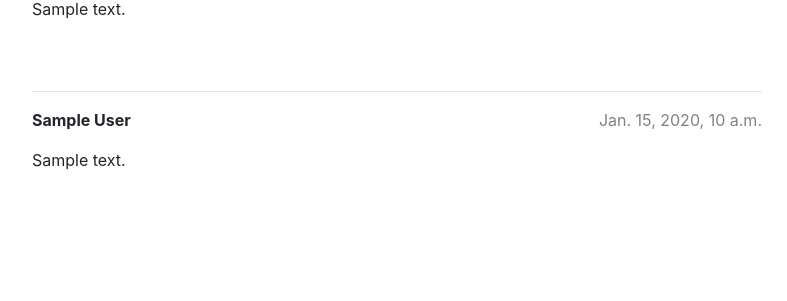
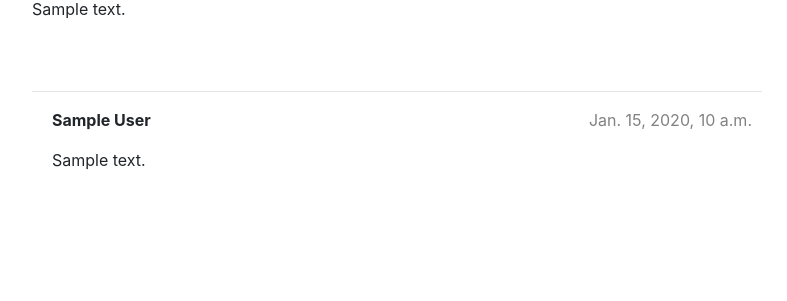
Before and after one commit to tom-foster/djangogirls-wls, a Django app: page /post/1/ in a window 1280 px wide. Shown: the part 174-475 px from the top of the page, without its empty margins (23-810 px from the left). Run offline with Django 3.2, Linux system fonts and the light colour scheme; tables that the repository leaves empty hold one stand-in row (Sample ...); some libraries are stand-ins or nearby versions.

Commit message:
added the style for comments

```diff
--- a/blog/static/css/blog.css
+++ b/blog/static/css/blog.css
@@ -62,3 +62,7 @@ h1, h2, h3, h4 {
 .plus {
     font-size: 2em;
 }
+
+.comment {
+    margin: 5px 10px 20px 20px;
+}
```
